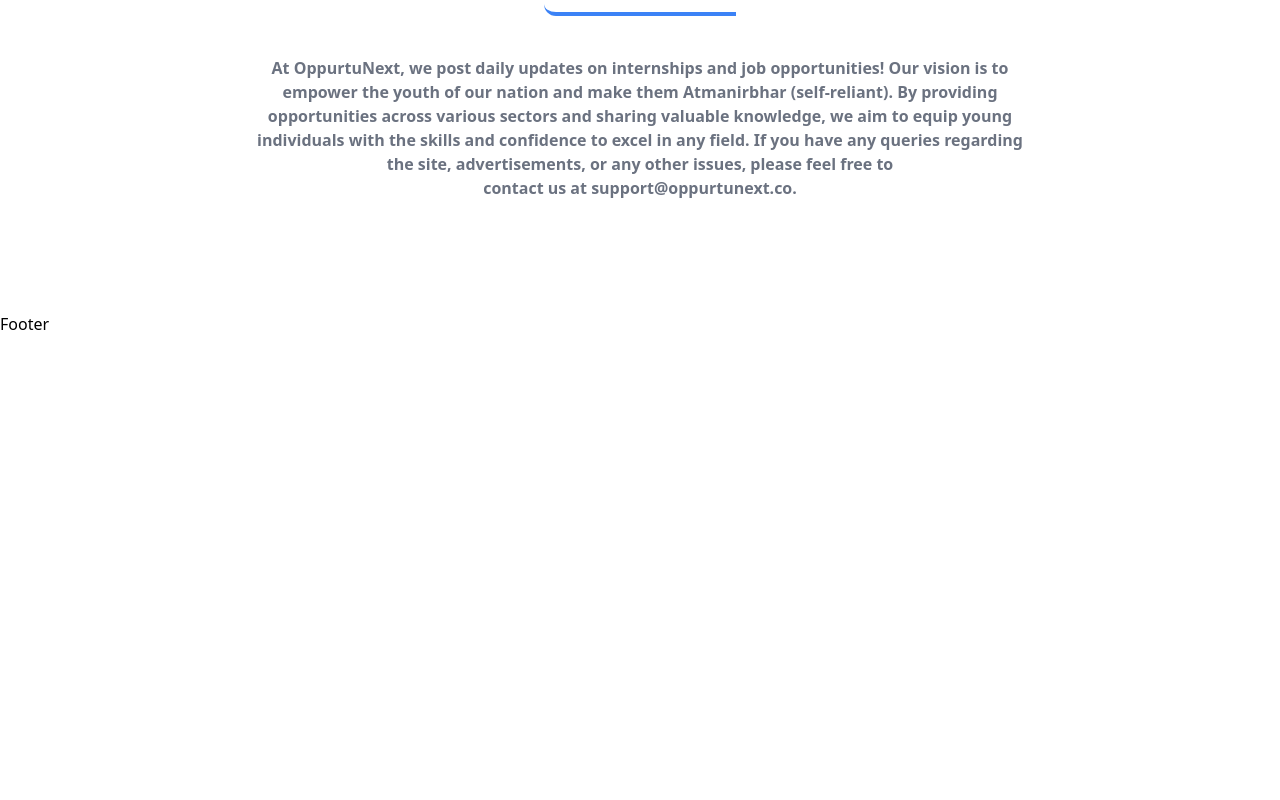
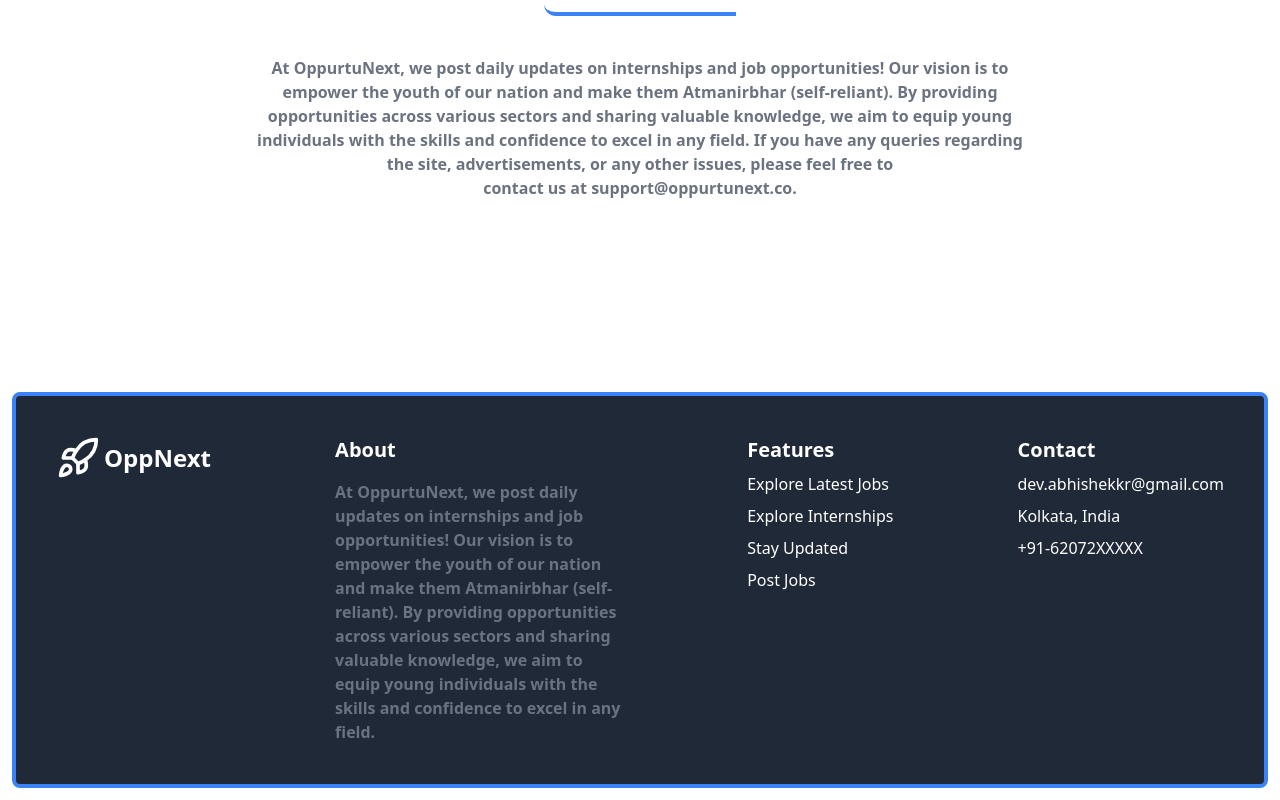
Before and after one commit to abhissh11/OpportuNext, a React (Create React App) app: page / in a window 1280 px wide. Shown: the part 1054-1854 px from the top of the page. Before the commit the page ends 1390 px from the top, so only its background shows below. Built offline with nearby package versions, Linux system fonts and the light colour scheme.

Commit message:
Implemented Footer

```diff
--- a/src/components/Footer.js
+++ b/src/components/Footer.js
@@ -1,5 +1,59 @@
+import { Rocket } from "lucide-react";
 import React from "react";
+import { Link } from "react-router-dom";
 
 export default function Footer() {
-  return <div>Footer</div>;
+  return (
+    <div>
+      <div className="m-3 mt-20 p-10 min-h-64  border-4 border-blue-500 rounded-lg bg-gray-800 text-white">
+        <div className="flex flex-col justify-between md:flex-row gap-20">
+          <div className="">
+            <Link to="/">
+              <div className="flex flex-row gap-1 items-center  rounded-full  hover:scale-95 transition-all">
+                <Rocket size={44} />
+                <h1 className="text-2xl font-bold">OppNext</h1>
+              </div>
+            </Link>
+          </div>
+
+          <div className="flex flex-col gap-4">
+            <h1 className="text-xl font-bold">About</h1>
+            <p className="text-gray-500 text-md font-semibold max-w-72 ">
+              At OppurtuNext, we post daily updates on internships and job
+              opportunities! Our vision is to empower the youth of our nation
+              and make them Atmanirbhar (self-reliant). By providing
+              opportunities across various sectors and sharing valuable
+              knowledge, we aim to equip young individuals with the skills and
+              confidence to excel in any field.
+            </p>
+          </div>
+          <div className="flex flex-col gap-2">
+            <h1 className="text-xl font-bold">Features</h1>
+            <Link to="/jobs" className="hover:underline">
+              Explore Latest Jobs
+            </Link>
+            <Link to="/jobs" className="hover:underline">
+              Explore Internships
+            </Link>
+            <h2>Stay Updated</h2>
+            <Link to="/jobs" className="hover:underline">
+              Post Jobs
+            </Link>
+          </div>
+          <div className="flex flex-col gap-2">
+            <h1 className="text-xl font-bold">Contact</h1>
+            <Link
+              to="mailto:dev.abhishekkr@gmail.com"
+              target="_blank"
+              className="hover:underline"
+            >
+              dev.abhishekkr@gmail.com
+            </Link>
+            <h2>Kolkata, India</h2>
+            <h2>+91-62072XXXXX</h2>
+          </div>
+        </div>
+      </div>
+    </div>
+  );
 }
```
